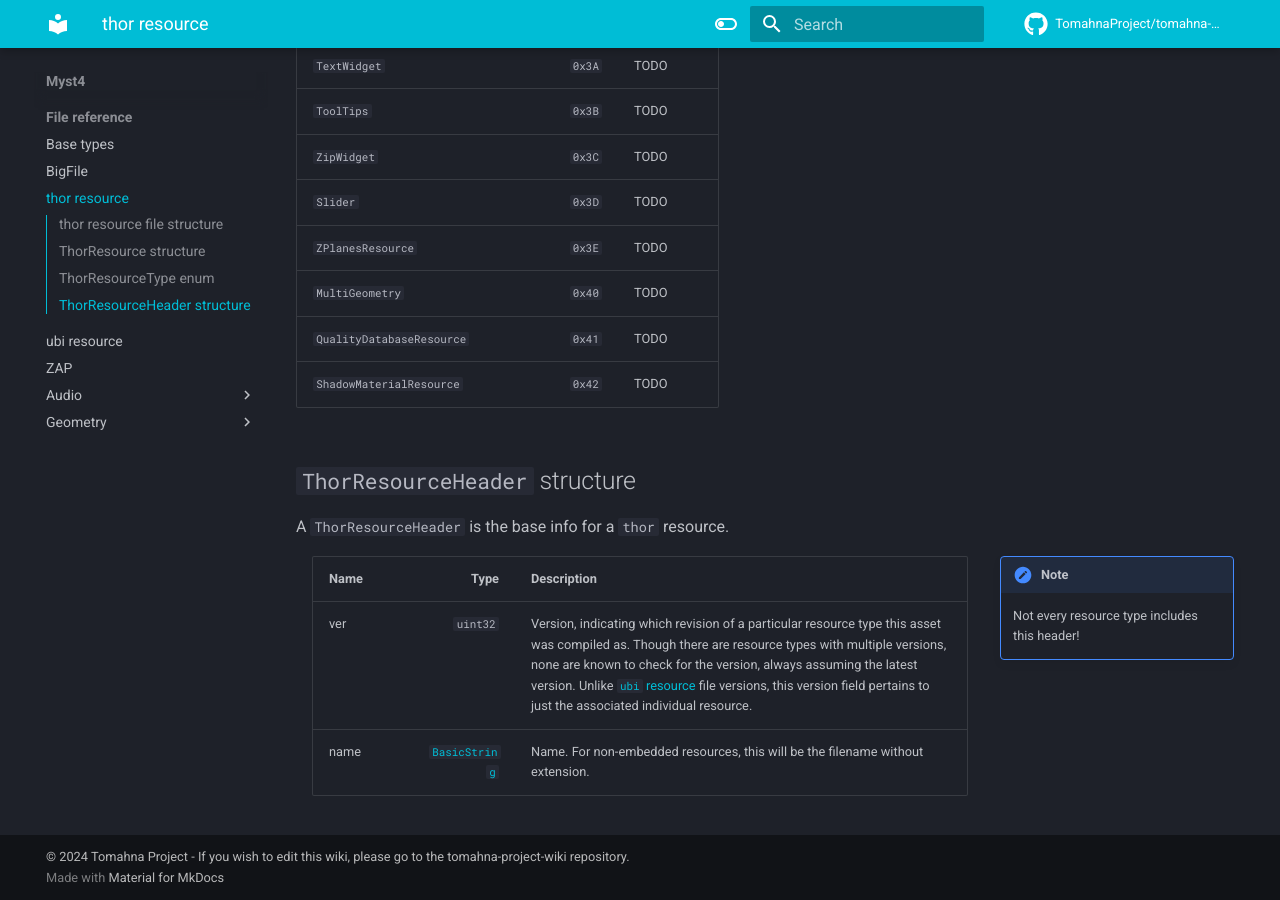
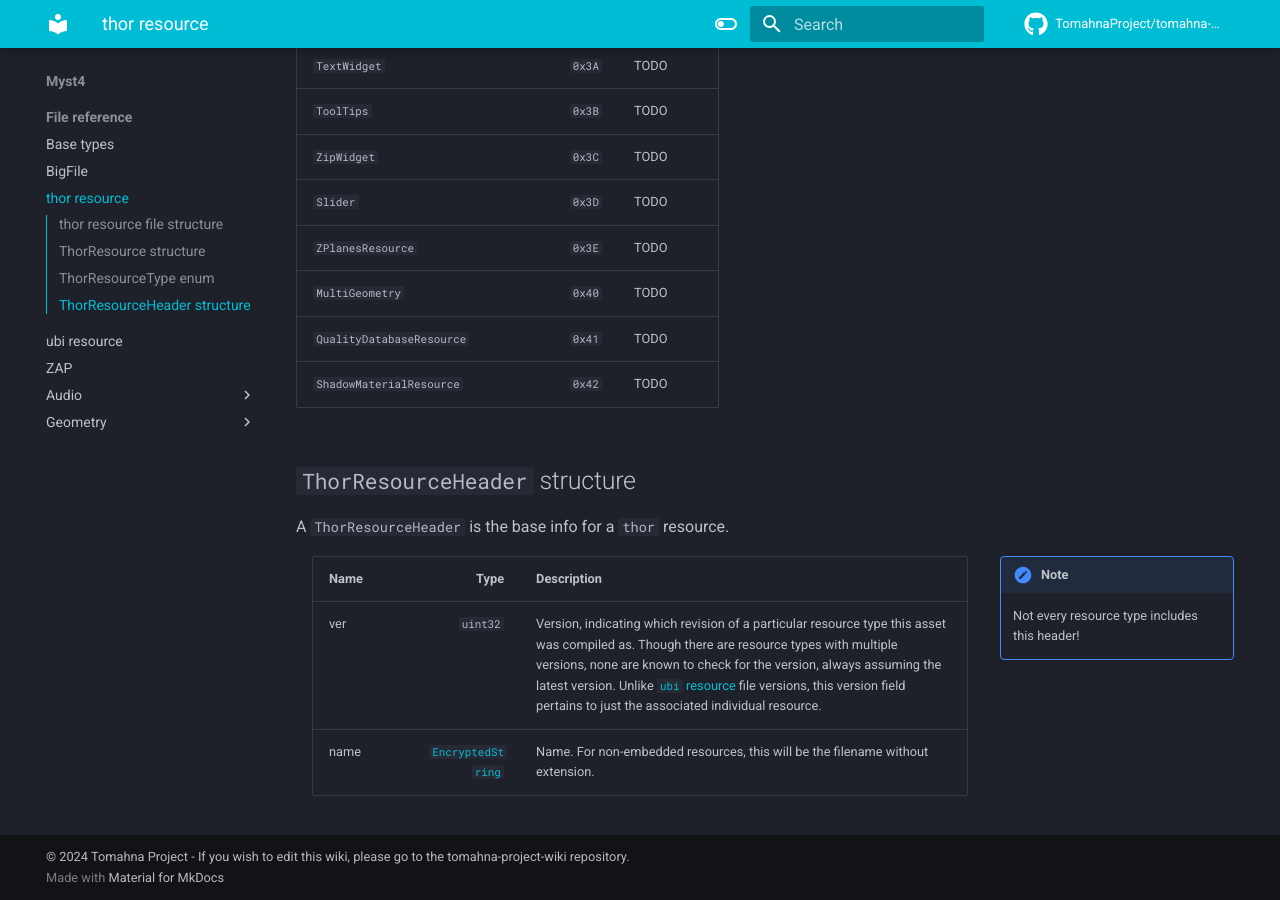
Before and after one commit to TomahnaProject/tomahna-project-wiki, an MkDocs documentation site: the page built from docs/myst4/file-reference/thor-resource.md, in a window 1280 px wide and 900 px high, scrolled down 3324 px. Built offline with MkDocs 1.6.1 and Material for MkDocs 9.7.7, drawn with Linux system fonts in a browser that asks for light colours; comment, search, counter and statistics services are not loaded.

Commit message:
myst4/file-reference/thor-resource: fix `ThorResourceHeader.name` type

```diff
--- a/docs/myst4/file-reference/thor-resource.md
+++ b/docs/myst4/file-reference/thor-resource.md
@@ -98,4 +98,4 @@ A `ThorResourceHeader` is the base info for a `thor` resource.
 | Name | Type | Description |
 | :-- | --: | --- |
 | ver | `uint32` | Version, indicating which revision of a particular resource type this asset was compiled as. Though there are resource types with multiple versions, none are known to check for the version, always assuming the latest version. Unlike [`ubi` resource](./ubi-resource.md) file versions, this version field pertains to just the associated individual resource. |
-| name | [`BasicString`](./base.md#basicstring-structure) | Name. For non-embedded resources, this will be the filename without extension. |
+| name | [`EncryptedString`](./base.md#encryptedstring-structure) | Name. For non-embedded resources, this will be the filename without extension. |
```
